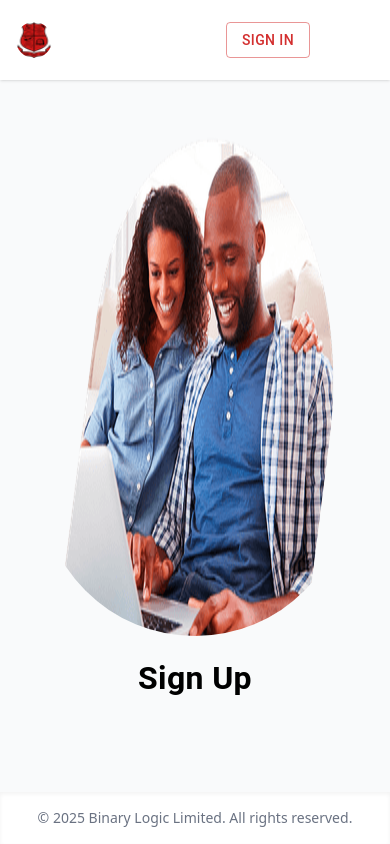
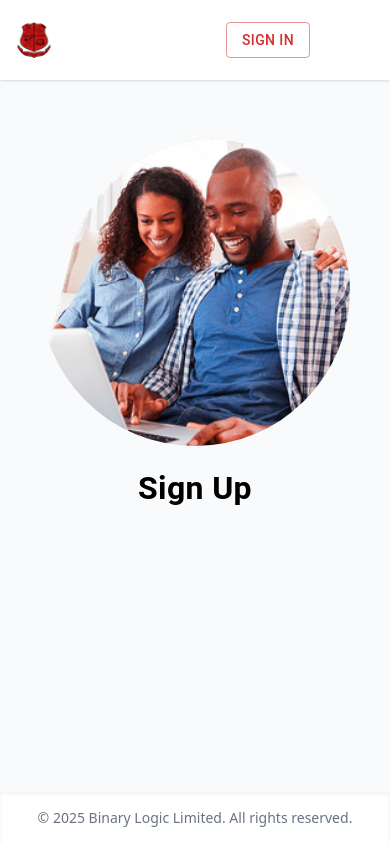
Before and after one commit to Tomfo/siclife, a Next.js app: page / in a window 390 px wide. Built offline with nearby package versions, Linux system fonts and the light colour scheme; no server answers; some icons are missing; what @mui/material-nextjs would draw is missing.

Commit message:
make responsive

```diff
--- a/components/LandingPage.js
+++ b/components/LandingPage.js
@@ -3,15 +3,15 @@ import Image from 'next/image';
 export default function LandingPage() {
 	return (
 		<>
-			<Image
-				src='/Veltista_Blackcouple.png'
-				alt='logo'
-				width={500}
-				height={500}
-				className='rounded-full'
-				style={{ width: 500, height: 500 }}
-				unoptimized
-			/>
+			<div className='relative w-full max-w-[400px] aspect-square'>
+				<Image
+					src='/Veltista_Blackcouple.png'
+					alt='logo'
+					fill
+					className='rounded-full object-cover'
+					unoptimized
+				/>
+			</div>
 		</>
 	);
 }
```
